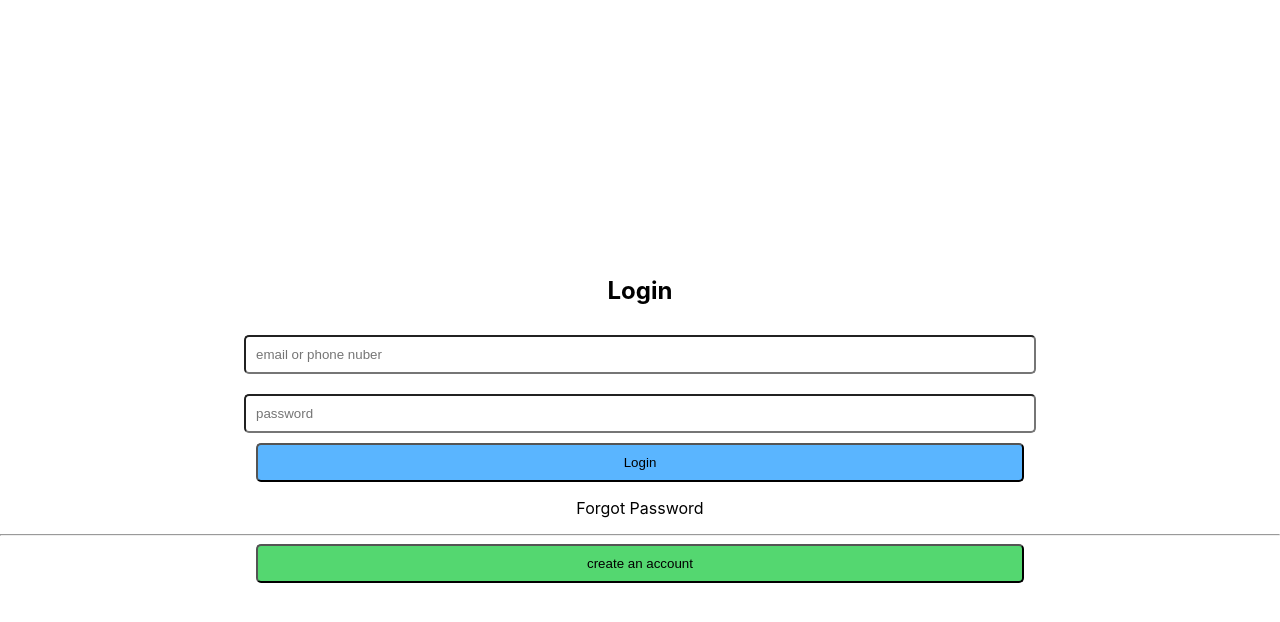
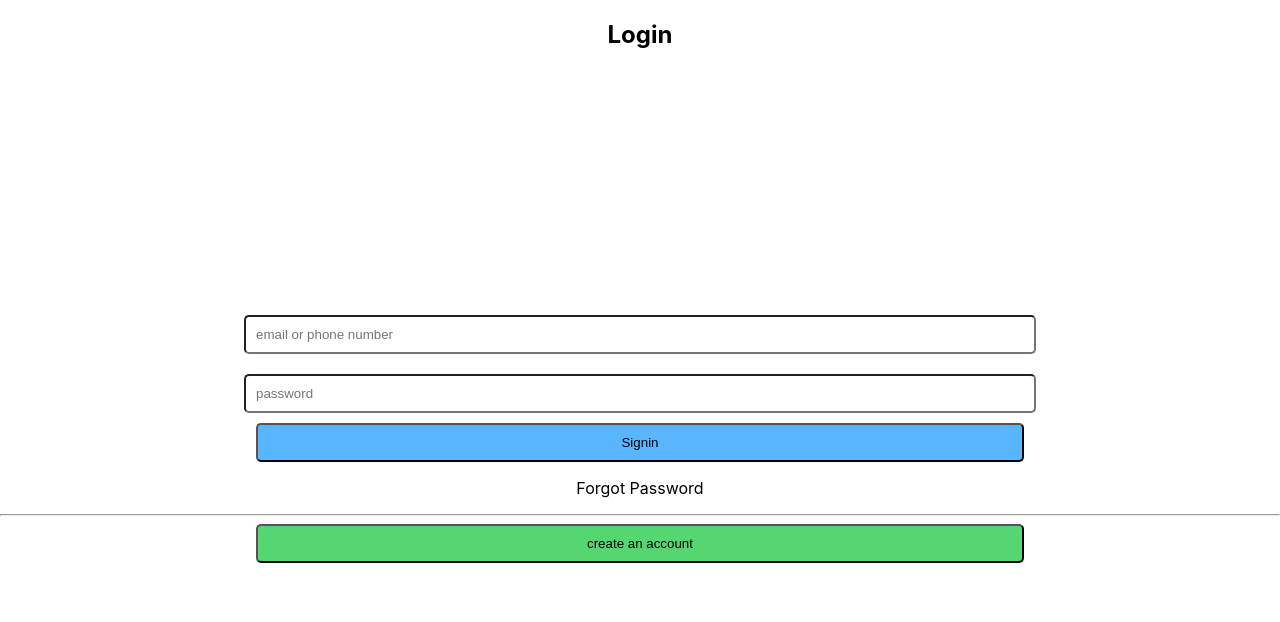
Before and after one commit to ajith2401/recipe_MERN, a React (Create React App) app in the folder client/: page / in a window 1280 px wide. Shown: the top 622 px of the page. Built offline with nearby package versions, Linux system fonts and the light colour scheme.

Commit message:
added redux toolkit

```diff
--- a/client/package.json
+++ b/client/package.json
@@ -3,12 +3,14 @@
   "version": "0.1.0",
   "private": true,
   "dependencies": {
+    "@reduxjs/toolkit": "^1.9.7",
     "@testing-library/jest-dom": "^5.17.0",
     "@testing-library/react": "^13.4.0",
     "@testing-library/user-event": "^13.5.0",
     "react": "^18.2.0",
     "react-dom": "^18.2.0",
     "react-hook-form": "^7.47.0",
+    "react-redux": "^8.1.3",
     "react-router-dom": "^6.17.0",
     "react-scripts": "5.0.1",
     "web-vitals": "^2.1.4"
--- a/client/src/components/Login.js
+++ b/client/src/components/Login.js
@@ -1,22 +1,55 @@
-import React from 'react'
-import { useNavigate } from 'react-router-dom'
+import React, { useState } from 'react';
+import { useNavigate } from 'react-router-dom';
+import { signInFailure,signInSuccess,signStart } from '../redux/user/userSlice.js';
+import { useDispatch, useSelector  } from 'react-redux';
 
 
 function Login() {
     const navigateTo = useNavigate();
+    const dispatch = useDispatch()
+    const [formData, setFormData]  =  useState({})
+    const {error,loading} = useSelector((state) => state.user)
+    const handleOnchange = (e) =>{
+      setFormData({
+        ...formData,
+        [e.target.name] : e.target.value
+      })
+     }
+    const handleSubmit = async (e) =>{
+      e.preventDefault();
+      try {
+        dispatch(signStart())
+        const res = await fetch("http://localhost:8080/api/auth/signin", {
+          method: "POST",
+          headers: {
+            "Content-Type": "application/json",
+          },
+          body: JSON.stringify(formData),
+        });
+        const data = await res.json();
+        if (data.success === false) {
+          dispatch(signInFailure(data.message))
+          return;
+      }
+      dispatch(signInSuccess(data))
+      navigateTo('/home')
 
-
+      } catch (error) {
+        dispatch(signInFailure(error.message))
+      }
+    }
   return (
     <div>
-    <form id='loginForm'>
     <h2> Login </h2>
-    <input type='text' placeholder='email or phone nuber' name='emailOrPhoneNumber' id='emailOrPhonenumber'/>
-    <input type='password' name='password' id='password' placeholder='password'/>
-    <button id='loginBtn' onClick={()=>navigateTo('/home')}>Login</button>
+    <form id='loginForm' onSubmit={handleSubmit}>
+    {error && <p style={{"color":"red"}}>{error}</p>}
+    <input type="text" placeholder="email or phone number" name="emailOrPhoneNumber" id="emailOrPhoneNumber" onChange={handleOnchange} />
+    <input type='password' name='password' id='password' placeholder='password' onChange={handleOnchange}/>
+    <button id='loginBtn' disabled={loading}>{loading ? "loading" :"Signin"}</button>
     </form>
     <p onClick={() => navigateTo('/forgotPassword')}>Forgot Password</p>
     <hr></hr>
-    <button id='createAccBtn' onClick={()=>navigateTo('./signup')}>create an account</button>
+    <button id='createAccBtn' onClick={()=>navigateTo('/signup')}>create an account</button>
     </div>
   )
 }
--- a/client/src/index.js
+++ b/client/src/index.js
@@ -3,12 +3,14 @@ import ReactDOM from 'react-dom/client';
 import { BrowserRouter as Router } from 'react-router-dom';
 import './index.css';
 import App from './App';
+import { store } from './redux/store';
+import { Provider } from 'react-redux';
 
 const root = ReactDOM.createRoot(document.getElementById('root'));
 root.render(
-  <React.StrictMode>
+  <Provider store={store }>
   <Router>
        <App />
   </Router>
-  </React.StrictMode>
+  </Provider>
 );
--- /dev/null
+++ b/client/src/redux/store.js
@@ -0,0 +1,11 @@
+import { configureStore} from '@reduxjs/toolkit';
+import userReducer from "./user/userSlice.js";
+
+export const store = configureStore({
+  reducer: { user: userReducer },
+  middleware: (getDefaultMiddleware) => {
+    return getDefaultMiddleware({
+      serializableCheck: false
+    });
+  }
+});
--- /dev/null
+++ b/client/src/redux/user/userSlice.js
@@ -0,0 +1,32 @@
+import { createSlice } from "@reduxjs/toolkit";
+
+const initialState = {
+    currentUser : null,
+    loading : false,
+    error : null
+}
+
+const userSlice = createSlice({
+     name: "user",
+     initialState,
+     reducers: {
+        signStart : (state) =>{
+            state.loading = true
+        },
+        signInSuccess : (state,action) =>{
+            state.currentUser = action.payload;
+            state.loading = false;
+            state.error =null;
+        },
+        signInFailure :(state,action) =>{
+            state.loading = false;
+            state.error = action.payload
+        }
+
+     }
+})
+
+
+export const {signStart, signInSuccess,signInFailure } = userSlice.actions
+
+export default userSlice.reducer;
```
Also changed, not shown: 1 other file (tests, documents, lock files or other folders).
